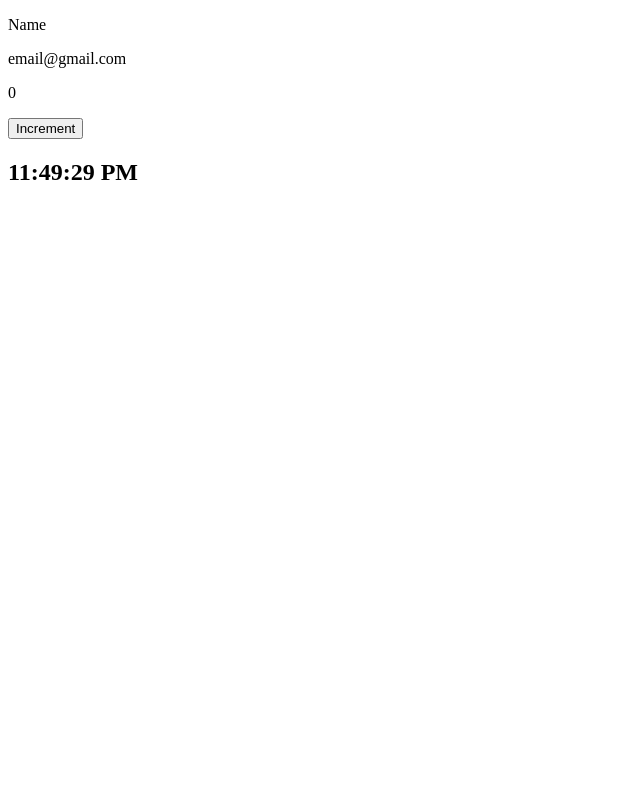
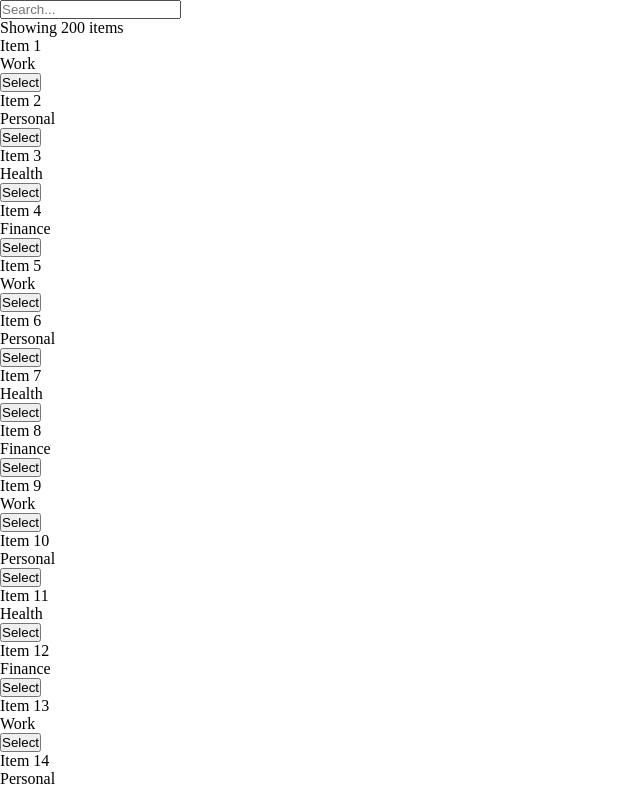
Before and after one commit to AthosChavesLopesdeAlmeida/React_Exercises_3, a React (Vite) app in the folder vite-project/: page / in a window 1280 px wide. Shown: the top 786 px of the page, without its empty margins (0-640 px from the left). Built offline with nearby package versions, Linux system fonts and the light colour scheme.

Commit message:
13/03/2026 - More exercises on useMemo, useCallback and React.memo

```diff
--- a/vite-project/src/App.jsx
+++ b/vite-project/src/App.jsx
@@ -1,8 +1,7 @@
-import Dashboard from "./test_performance/dashboard/Dashboard"
-
+import FilteredItems from "./test_performance/filter_list/FilteredItems"
 function App() {
   return (
-    <Dashboard/>
+    <FilteredItems/>
   )
 }
 
--- a/vite-project/src/test_performance/dashboard/Card.jsx
+++ b/vite-project/src/test_performance/dashboard/Card.jsx
@@ -1,9 +1,10 @@
+import './dashboard.css'
 import React from 'react'
 
 const Card = React.memo(({name, email}) => {
   console.log('Rendering card')
   return (
-    <div>
+    <div className='element_container card'>
       <p>{name}</p>
       <p>{email}</p>
     </div>
--- a/vite-project/src/test_performance/dashboard/Clock.jsx
+++ b/vite-project/src/test_performance/dashboard/Clock.jsx
@@ -1,3 +1,4 @@
+import './dashboard.css'
 import React from "react"
 import { useEffect, useState } from "react"
 
@@ -14,7 +15,7 @@ const Clock = React.memo(() => {
 
   console.log('Rendering clock')
   return (
-    <div>
+    <div className='element_container clock'>
       <h2>{time}</h2>
     </div>
   )
--- a/vite-project/src/test_performance/dashboard/Counter.jsx
+++ b/vite-project/src/test_performance/dashboard/Counter.jsx
@@ -1,9 +1,10 @@
+import './dashboard.css'
 import React from 'react'
 
 const Counter = React.memo(({count, onIncrement}) => {
   console.log('Rendering count')
   return (
-    <div>
+    <div className='element_container counter'>
       <p>{count}</p>
       <button onClick={onIncrement}>Increment</button>
     </div>
--- a/vite-project/src/test_performance/dashboard/Dashboard.jsx
+++ b/vite-project/src/test_performance/dashboard/Dashboard.jsx
@@ -1,3 +1,4 @@
+import './dashboard.css'
 import Card from './Card'
 import Clock from './Clock'
 import Counter from './Counter'
@@ -7,12 +8,12 @@ const Dashboard = () => {
   const [count, setCount] = useState(0)
 
   return (
-    <main>
-      <section>
+    <main className='all_container'>
+      <section className='data_container'>
         <Card name={'Name'} email={'email@gmail.com'}/>
         <Counter count={count} onIncrement={() => setCount(count + 1)}/>
       </section>
-      <section>
+      <section className='data_container'>
         <Clock/>
       </section>
     </main>
--- /dev/null
+++ b/vite-project/src/test_performance/dashboard/dashboard.css
@@ -0,0 +1,80 @@
+* {
+  margin: 0px;
+  padding: 0px;
+  box-sizing: border-box;
+}
+
+:root {
+  --bg: rgb(28, 28, 28);
+  --surface: rgb(38, 38, 38);
+  --surface-2: rgb(50, 50, 50);
+  --green: rgb(0, 180, 80);
+  --green-dark: rgb(0, 127, 0);
+  --green-dim: rgba(0, 180, 80, 0.1);
+  --text: rgb(230, 230, 230);
+  --text-muted: rgb(140, 140, 140);
+  --border: rgba(255, 255, 255, 0.07);
+  --radius: 4px;
+}
+
+
+body {
+  background-color: var(--bg);
+  color: var(--text);
+  font-family: system-ui, -apple-system, BlinkMacSystemFont, 'Segoe UI', Roboto, Oxygen, Ubuntu, Cantarell, 'Open Sans', 'Helvetica Neue', sans-serif;
+  width: 100vw;
+  height: 100vh;
+  display: flex;
+  justify-content: center;
+}
+
+.all_container {
+  margin-top: 80px;
+  display: flex;
+  flex-direction: column;
+  align-items: center;
+  gap: 20px;
+}
+
+.data_container {
+  display: flex;
+  flex-direction: row;
+  justify-content: center;
+  gap: 10px;
+  width: 330px;
+}
+
+.element_container {
+  background-color: var(--surface);
+  border-radius: var(--radius);
+  padding: 20px;
+}
+
+.counter p {
+  margin-bottom: 8px;
+  font-weight: bold;
+}
+
+.counter button {
+  border-radius: 2px;
+  border: none;
+  background-color: var(--green-dark);
+  color: var(--text);
+  font-weight: bold;
+  padding: 8px;
+  transition: 0.4s all;
+}
+
+.counter button:hover {
+  background-color: var(--text);
+  color: var(--green-dark);
+  cursor: pointer;
+}
+
+.card p {
+  margin-bottom: 8px;
+}
+
+.clock {
+  width: 300px;
+}
--- /dev/null
+++ b/vite-project/src/test_performance/filter_list/FilteredItems.jsx
@@ -0,0 +1,36 @@
+import { items } from './data'
+import ListItem from './ListItem'
+import React, { useCallback, useMemo, useState } from 'react'
+
+const FilteredItems = () => {
+  const [selectedId, setSelectedId] = useState(null)
+  const [search, setSearch] = useState('')
+
+  const filteredItems = useMemo(() => {
+    return items.filter(item =>
+      item.name.toLowerCase().includes(search.toLowerCase())
+    )
+  }, [search])
+
+  const handleSelect = useCallback((id) => {
+    setSelectedId(id)
+  }, [])
+
+  return (
+    <main>
+      <header>
+        <input type="text" value={search} onChange={(e) => setSearch(e.target.value)} placeholder='Search...'/>
+        <p>Showing {filteredItems.length} items</p>
+      </header>
+      <section>
+        {filteredItems.map((item) => {
+          return (
+            <ListItem key={item.id} onSelect={handleSelect} isSelected={selectedId === item.id} item={item}/>
+          )
+        })}
+      </section>
+    </main>
+  )
+}
+
+export default FilteredItems
--- /dev/null
+++ b/vite-project/src/test_performance/filter_list/ListItem.jsx
@@ -0,0 +1,18 @@
+import './list.css'
+import React from 'react'
+
+const ListItem = React.memo(({ item, onSelect, isSelected }) => {
+  console.log('Rendering:', item.name)
+
+  return (
+    <div className='list_item'>
+      <p>{item.name}</p>
+      <p>{item.category}</p>
+      <button onClick={() => onSelect(item.id)}>
+        {isSelected ? 'Selected' : 'Select'}
+      </button>
+    </div>
+  )
+})
+
+export default ListItem
--- /dev/null
+++ b/vite-project/src/test_performance/filter_list/data.js
@@ -0,0 +1,7 @@
+const categories = ['Work', 'Personal', 'Health', 'Finance']
+
+export const items = Array.from({ length: 200 }, (_, i) => ({
+  id: i + 1,
+  name: `Item ${i + 1}`,
+  category: categories[i % categories.length]
+}))
--- /dev/null
+++ b/vite-project/src/test_performance/filter_list/list.css
@@ -0,0 +1,5 @@
+* {
+  margin: 0px;
+  padding: 0px;
+  box-sizing: border-box;
+}
```
